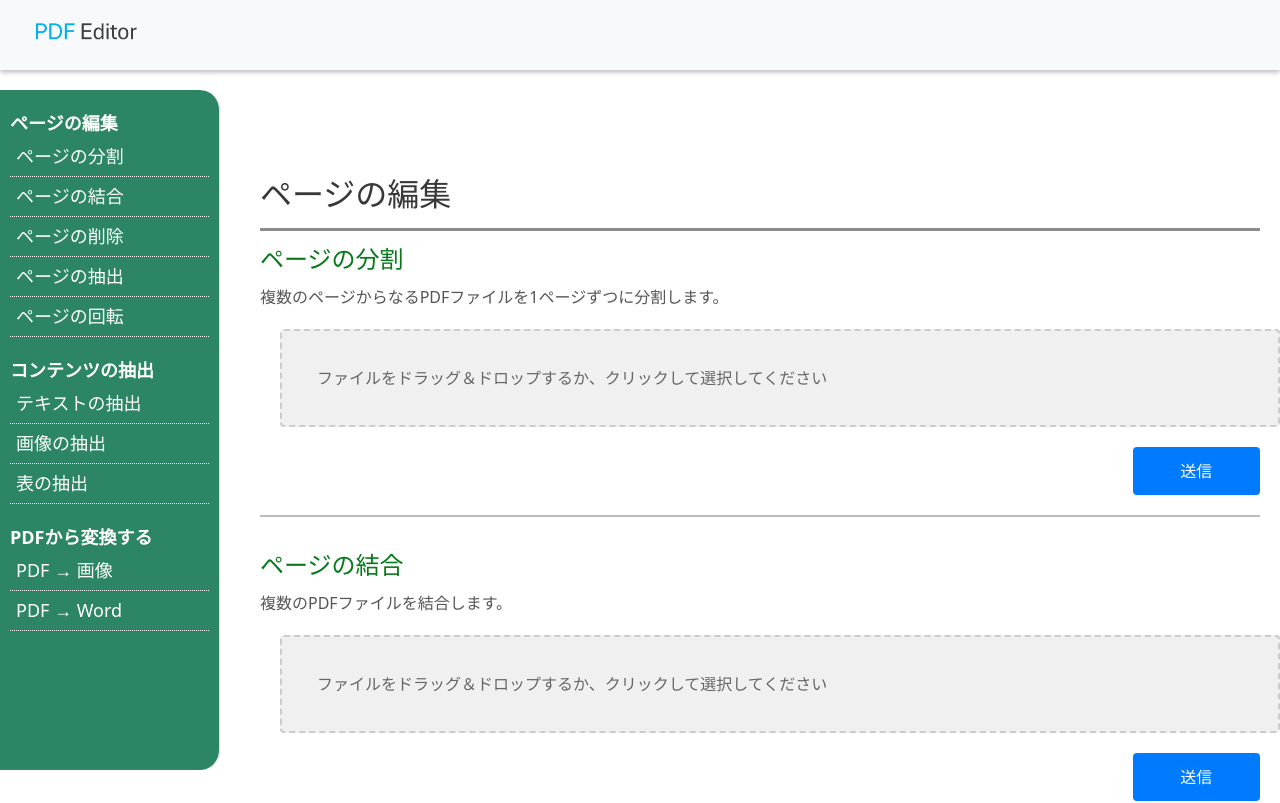
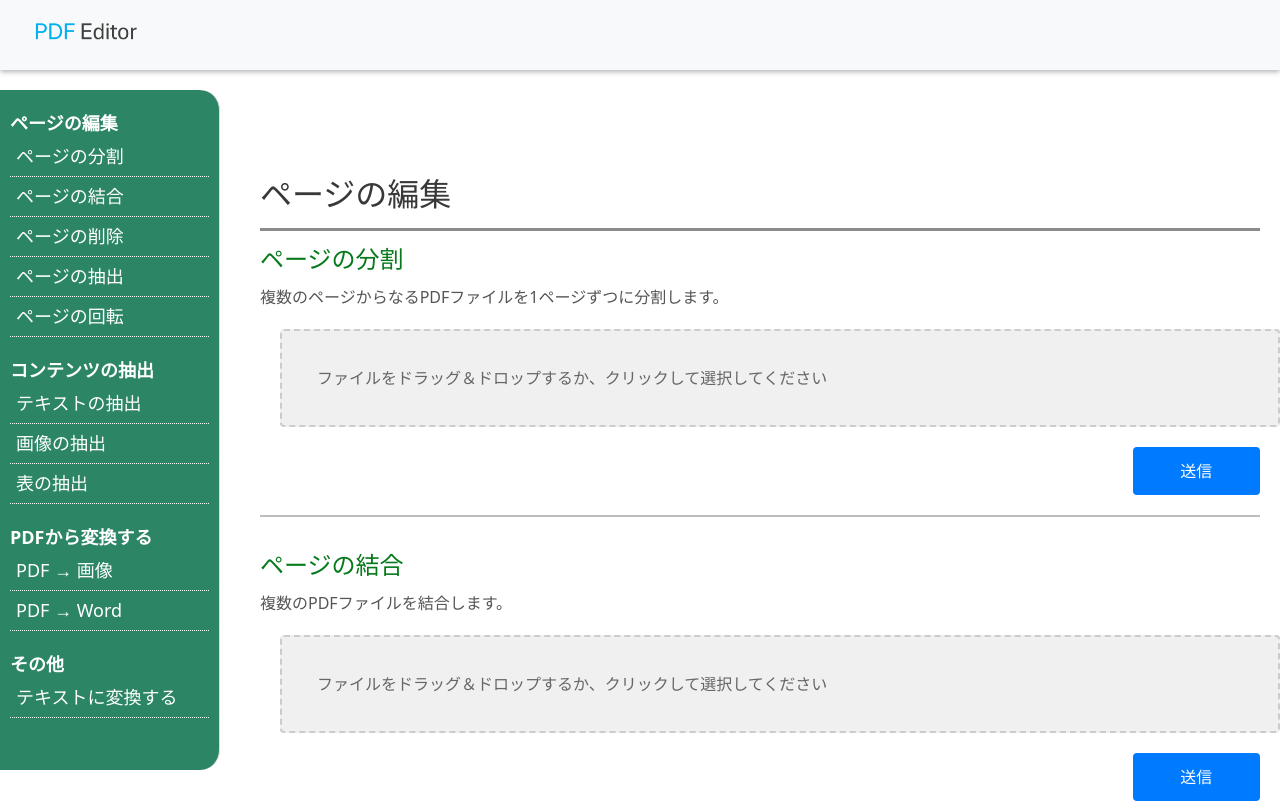
Before and after one commit to yonep3904/pdf-editor, a Next.js app in the folder frontend/: page / in a window 1280 px wide. Shown: the top 803 px of the page. Built offline with nearby package versions, Linux system fonts and the light colour scheme.

Commit message:
markdown機能の追加(frontend)

```diff
--- a/frontend/app/editor_list.js
+++ b/frontend/app/editor_list.js
@@ -115,6 +115,34 @@ const editorList = [
       },
     ],
   },
+  {
+    title: "その他",
+    contents: [
+      {
+        title: "テキストに変換する",
+        description:
+          "様々なファイルをテキストに変換します(対応拡張子: .pdf, .pptx, .xlsx, .docx, .csv, .json, .xml, .html)。",
+        fileUpload: {
+          accept: {
+            "application/pdf": [".pdf"],
+            "application/vnd.openxmlformats-officedocument.presentationml.presentation":
+              [".pptx"],
+            "application/vnd.openxmlformats-officedocument.spreadsheetml.sheet":
+              [".xlsx"],
+            "application/vnd.openxmlformats-officedocument.wordprocessingml.document":
+              [".docx"],
+            "text/csv": [".csv"],
+            "application/json": [".json"],
+            "application/xml": [".xml"],
+            "text/html": [".html"],
+          },
+          multiple: false,
+        },
+        params: [],
+        apiEndpoint: "/markdown",
+      },
+    ],
+  },
 ];
 
 export default editorList;
```
